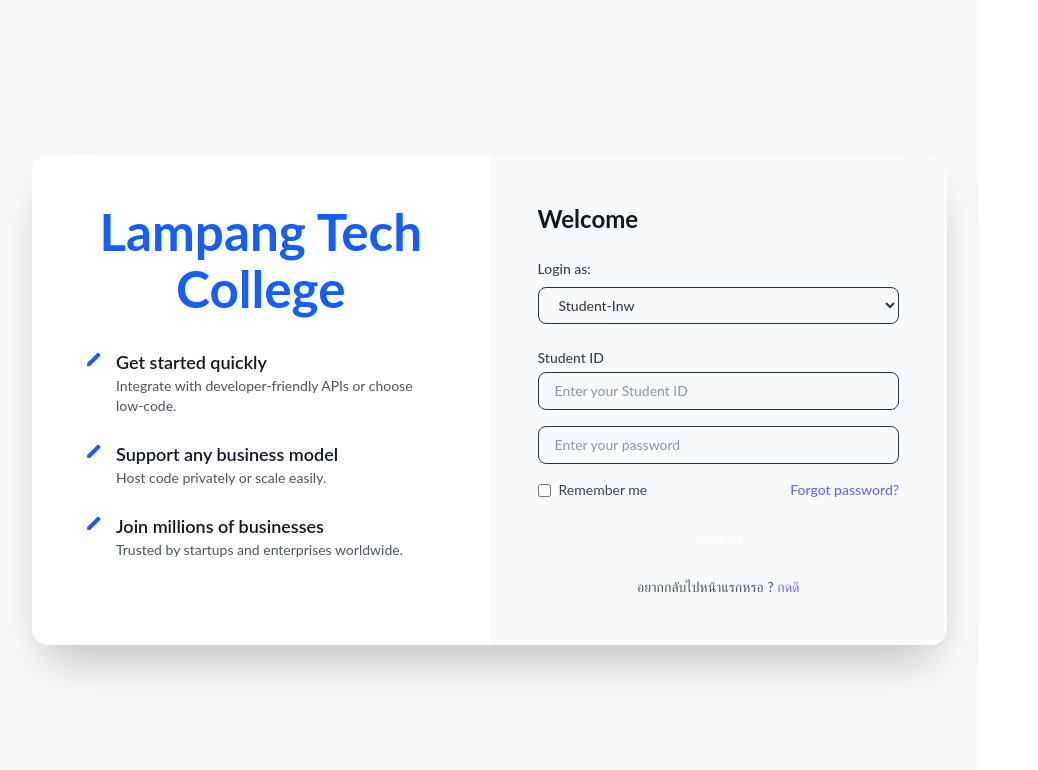
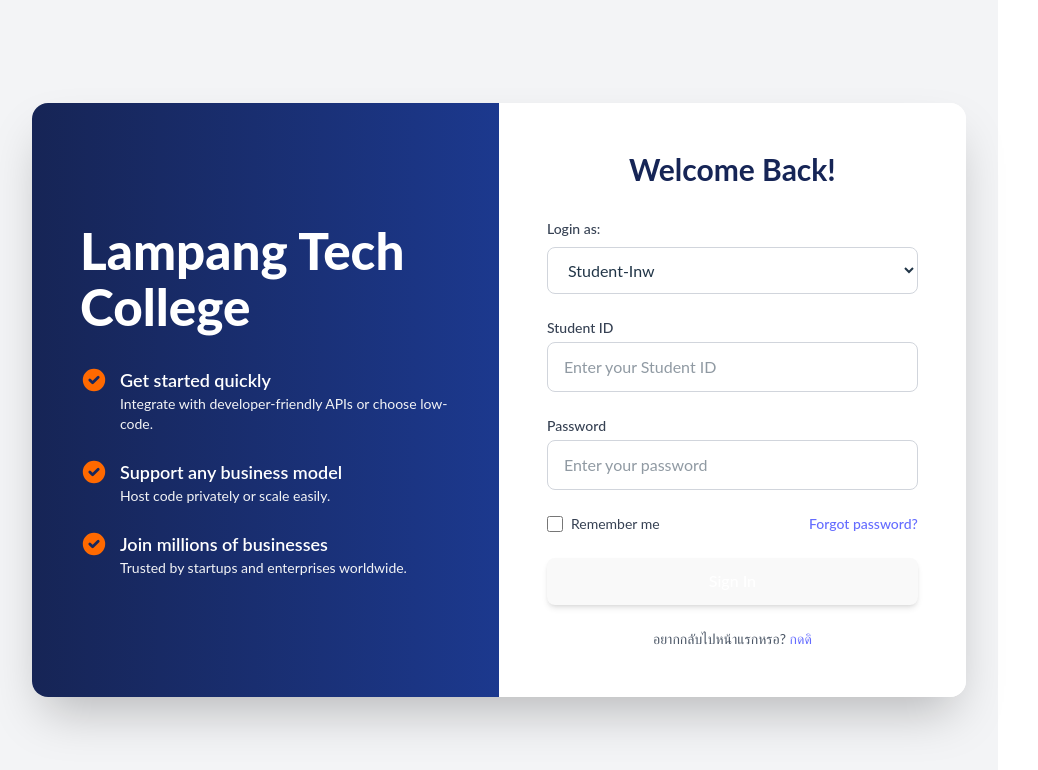
Before and after one commit to ItsRyS/lptcpms, a React (Vite) app in the folder client/: page /login in a window 1280 px wide. Shown: the top 770 px of the page, without its empty margins (0-1038 px from the left). Built offline with nearby package versions, Linux system fonts and the light colour scheme.

Commit message:
style: enhance LoginPage UI with improved layout and color scheme; update form elements for better accessibility

```diff
--- a/client/src/pages/auth/loginPage.jsx
+++ b/client/src/pages/auth/loginPage.jsx
@@ -1,5 +1,6 @@
 import React, { useState } from "react";
 import { Link } from "react-router-dom";
+
 const LoginPage = () => {
   const [userType, setUserType] = useState("student");
   const [formData, setFormData] = useState({ username: "", password: "" });
@@ -35,82 +36,80 @@ const LoginPage = () => {
   };
 
   return (
-    <div className="min-h-screen flex items-center justify-center bg-gray-50 px-4 sm:px-6 lg:px-8">
+    <div className="min-h-screen flex items-center justify-center bg-gray-100 px-4 sm:px-6 lg:px-8">
       <div className="flex flex-col lg:flex-row bg-white rounded-2xl shadow-2xl overflow-hidden max-w-6xl w-full">
         {/* Left side */}
-        <div className="flex-1 p-8 lg:p-12">
-          <h1 className="text-3xl font-bold text-blue-600 mb-8">
+        <div className="flex-1 p-8 lg:p-12 bg-gradient-to-r from-blue-950 to-blue-900 text-white flex flex-col justify-center">
+          <h1 className="text-4xl font-extrabold mb-8 text-center lg:text-left">
             Lampang Tech College
           </h1>
 
           <ul className="space-y-6 text-left">
             <li className="flex items-start space-x-3">
-              <div className="text-blue-600">
+              <div className="text-orange-500">
                 <svg
-                  className="w-6 h-6"
+                  className="w-7 h-7"
                   fill="currentColor"
                   viewBox="0 0 20 20"
                 >
                   <path
                     fillRule="evenodd"
-                    d="M16.707 5.293a1 1 0 010 1.414L8.414 15H6v-2.414l8.293-8.293a1 1 0 011.414 0z"
+                    d="M10 18a8 8 0 100-16 8 8 0 000 16zm3.707-9.293a1 1 0 00-1.414-1.414L9 10.586 7.707 9.293a1 1 0 00-1.414 1.414l2 2a1 1 0 001.414 0l4-4z"
                     clipRule="evenodd"
                   />
                 </svg>
               </div>
               <div>
-                <h3 className="text-lg font-semibold text-gray-900">
-                  Get started quickly
-                </h3>
-                <p className="text-gray-600 text-sm">
+                <h3 className="text-lg font-semibold">Get started quickly</h3>
+                <p className="text-gray-100 text-sm">
                   Integrate with developer-friendly APIs or choose low-code.
                 </p>
               </div>
             </li>
 
             <li className="flex items-start space-x-3">
-              <div className="text-blue-600">
+              <div className="text-orange-500">
                 <svg
-                  className="w-6 h-6"
+                  className="w-7 h-7"
                   fill="currentColor"
                   viewBox="0 0 20 20"
                 >
                   <path
                     fillRule="evenodd"
-                    d="M16.707 5.293a1 1 0 010 1.414L8.414 15H6v-2.414l8.293-8.293a1 1 0 011.414 0z"
+                    d="M10 18a8 8 0 100-16 8 8 0 000 16zm3.707-9.293a1 1 0 00-1.414-1.414L9 10.586 7.707 9.293a1 1 0 00-1.414 1.414l2 2a1 1 0 001.414 0l4-4z"
                     clipRule="evenodd"
                   />
                 </svg>
               </div>
               <div>
-                <h3 className="text-lg font-semibold text-gray-900">
+                <h3 className="text-lg font-semibold">
                   Support any business model
                 </h3>
-                <p className="text-gray-600 text-sm">
+                <p className="text-gray-100 text-sm">
                   Host code privately or scale easily.
                 </p>
               </div>
             </li>
 
             <li className="flex items-start space-x-3">
-              <div className="text-blue-600">
+              <div className="text-orange-500">
                 <svg
-                  className="w-6 h-6"
+                  className="w-7 h-7"
                   fill="currentColor"
                   viewBox="0 0 20 20"
                 >
                   <path
                     fillRule="evenodd"
-                    d="M16.707 5.293a1 1 0 010 1.414L8.414 15H6v-2.414l8.293-8.293a1 1 0 011.414 0z"
+                    d="M10 18a8 8 0 100-16 8 8 0 000 16zm3.707-9.293a1 1 0 00-1.414-1.414L9 10.586 7.707 9.293a1 1 0 00-1.414 1.414l2 2a1 1 0 001.414 0l4-4z"
                     clipRule="evenodd"
                   />
                 </svg>
               </div>
               <div>
-                <h3 className="text-lg font-semibold text-gray-900">
+                <h3 className="text-lg font-semibold">
                   Join millions of businesses
                 </h3>
-                <p className="text-gray-600 text-sm">
+                <p className="text-gray-100 text-sm">
                   Trusted by startups and enterprises worldwide.
                 </p>
               </div>
@@ -119,21 +118,25 @@ const LoginPage = () => {
         </div>
 
         {/* Right side */}
-        <div className="flex-1 bg-gray-50 flex items-center justify-center p-8 lg:p-12">
+        <div className="flex-1 bg-white flex items-center justify-center p-8 lg:p-12">
           <div className="w-full max-w-md">
-            <h2 className="text-2xl font-bold text-gray-900 mb-6 text-center lg:text-left">
-              Welcome
+            <h2 className="text-3xl font-bold text-blue-950 mb-8 text-center">
+              Welcome Back!
             </h2>
 
             {/* User Type Selection */}
             <div className="mb-6">
-              <label className="block text-sm font-medium text-gray-700 mb-2 text-left">
+              <label
+                htmlFor="userType"
+                className="block text-sm font-medium text-gray-700 mb-2 text-left"
+              >
                 Login as:
               </label>
               <select
+                id="userType"
                 value={userType}
                 onChange={(e) => setUserType(e.target.value)}
-                className="w-full px-4 py-2 border rounded-lg focus:ring-2 focus:ring-blue-500 focus:outline-none text-sm "
+                className="w-full px-4 py-3 border border-gray-300 rounded-lg focus:ring-2 focus:ring-orange-500 focus:outline-none text-base"
               >
                 <option value="student">Student-Inw</option>
                 <option value="teacher">Teacher</option>
@@ -141,47 +144,63 @@ const LoginPage = () => {
             </div>
 
             {/* Form */}
-            <form className="space-y-4">
+            <form className="space-y-6" onSubmit={handleLogin}>
               {/* Username Field */}
               <div>
-                <label className="block text-sm font-medium text-gray-700 mb-1 text-left">
+                <label
+                  htmlFor="username"
+                  className="block text-sm font-medium text-gray-700 mb-1 text-left"
+                >
                   {userType === "student" ? "Student ID" : "Email"}
                 </label>
                 <input
+                  id="username"
                   type={userType === "teacher" ? "email" : "text"}
                   placeholder={
                     userType === "student"
                       ? "Enter your Student ID"
                       : "Enter your Email"
                   }
-                  className="w-full px-4 py-2 border rounded-lg focus:ring-2 focus:ring-blue-500 focus:outline-none text-sm"
+                  className="w-full px-4 py-3 border border-gray-300 rounded-lg focus:ring-2 focus:ring-orange-500 focus:outline-none text-base"
                   value={formData.username}
                   onChange={(e) =>
                     setFormData({ ...formData, username: e.target.value })
                   }
+                  required
                 />
               </div>
 
               {/* Password Field */}
               <div>
+                <label
+                  htmlFor="password"
+                  className="block text-sm font-medium text-gray-700 mb-1 text-left"
+                >
+                  Password
+                </label>
                 <input
+                  id="password"
                   type="password"
                   placeholder="Enter your password"
-                  className="w-full px-4 py-2 border rounded-lg focus:ring-2 focus:ring-blue-500 focus:outline-none text-sm"
+                  className="w-full px-4 py-3 border border-gray-300 rounded-lg focus:ring-2 focus:ring-orange-500 focus:outline-none text-base"
                   value={formData.password}
                   onChange={(e) =>
                     setFormData({ ...formData, password: e.target.value })
                   }
+                  required
                 />
               </div>
 
               {/* Remember Me & Forgot Password */}
               <div className="flex items-center justify-between">
                 <label className="flex items-center text-sm text-gray-700">
-                  <input type="checkbox" className="mr-2" />
+                  <input type="checkbox" className="mr-2 h-4 w-4 text-blue-600 border-gray-300 rounded focus:ring-blue-500" />
                   Remember me
                 </label>
-                <a href="#" className="text-blue-600 text-sm hover:underline">
+                <a
+                  href="#"
+                  className="text-blue-600 text-sm hover:underline font-medium"
+                >
                   Forgot password?
                 </a>
               </div>
@@ -189,16 +208,15 @@ const LoginPage = () => {
               {/* Submit Button */}
               <button
                 type="submit"
-                onClick={handleLogin}
-                className="w-full bg-blue-600 hover:bg-blue-700 text-white py-2 rounded-lg text-sm font-semibold transition"
+                className="w-full bg-orange-500 hover:bg-orange-600 text-white py-3 rounded-lg text-lg font-semibold transition duration-300 ease-in-out shadow-md"
               >
-                Sign in
+                Sign In
               </button>
             </form>
 
-            <p className="mt-4 text-center text-sm text-gray-600">
-              อยากกลับไปหน้าแรกหรอ ?{" "}
-              <Link to="/" className="text-blue-600 hover:underline">
+            <p className="mt-6 text-center text-sm text-gray-600">
+              อยากกลับไปหน้าแรกหรอ?{" "}
+              <Link to="/" className="text-blue-600 hover:underline font-medium">
                 กดดิ
               </Link>
             </p>
```
